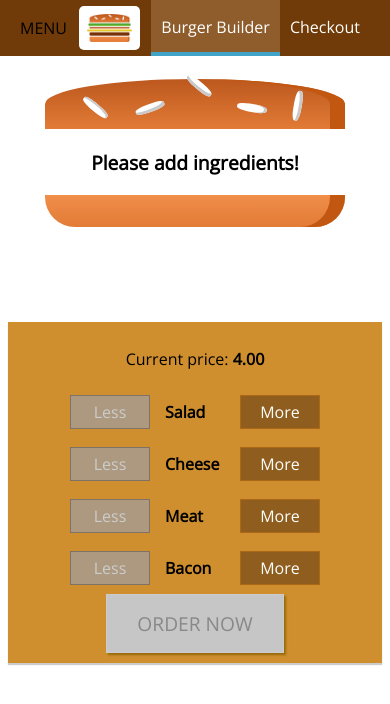
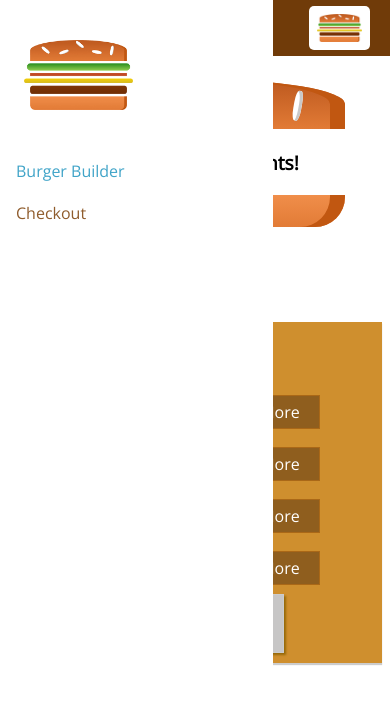
Before and after one commit to andferrario/burger-maker, a React app: page / in a window 390 px wide. Shown: the top 704 px of the page. Built offline with nearby package versions, Linux system fonts and the light colour scheme.

Commit message:
add mobile sidedrawer and style it

```diff
--- a/src/components/Layout/Layout.tsx
+++ b/src/components/Layout/Layout.tsx
@@ -1,9 +1,11 @@
 import React from 'react';
 import '../../styles/Layout.css';
 import { Toolbar } from '../Navigation/Toolbar/Toolbar';
+import { SideDrawer } from '../Navigation/SideDrawer/SideDrawer';
 
 export const Layout: React.FC = ({ children }) => (
   <>
+    <SideDrawer />
     <Toolbar />
     <main className="content">{children}</main>
   </>
--- /dev/null
+++ b/src/components/Navigation/SideDrawer/SideDrawer.tsx
@@ -0,0 +1,17 @@
+import React from 'react';
+import { Logo } from '../../Logo/Logo';
+import { NavigationItems } from '../NavigationItems/NavigationsItems';
+import '../../../styles/SideDrawer.css';
+
+export const SideDrawer: React.FC = () => {
+  return (
+    <div className="side-drawer">
+      <div className="logo-mobile">
+        <Logo />
+      </div>
+      <nav>
+        <NavigationItems />
+      </nav>
+    </div>
+  );
+};
--- a/src/components/Navigation/Toolbar/Toolbar.tsx
+++ b/src/components/Navigation/Toolbar/Toolbar.tsx
@@ -6,8 +6,10 @@ import { NavigationItems } from '../NavigationItems/NavigationsItems';
 export const Toolbar: React.FC = () => (
   <header className="toolbar">
     <div>MENU</div>
-    <Logo />
-    <nav>
+    <div className="logo-desktop">
+      <Logo />
+    </div>
+    <nav className="desktop-only">
       <NavigationItems />
     </nav>
   </header>
--- a/src/styles/Logo.css
+++ b/src/styles/Logo.css
@@ -1,7 +1,7 @@
 .logo {
     background-color: white;
     padding: 8px;
-    height: 80%;
+    height: 100%;
     box-sizing: border-box;
     border-radius: 5px;
 }
--- a/src/styles/NavigationItem.css
+++ b/src/styles/NavigationItem.css
@@ -1,19 +1,38 @@
+.navigation-item {
+    margin: 10px 0;
+    box-sizing: border-box;
+    display: block;
+    width: 100%;
+}
+
+.navigation-item a {
+    color: #8F5C2C;
+    text-decoration: none;
+    width: 100%;
+    box-sizing: border-box;
+    display: block;
+}
+
+.navigation-item a:hover,
+.navigation-item a:active,
+.navigation-item a.active {
+    color: #40A4C8;
+}
+
+@media (min-width: 500px) {
     .navigation-item {
         margin: 0;
-    box-sizing: border-box;
         display: flex;
         height: 100%;
+        width: auto;
         align-items: center;
     }
 
     .navigation-item a {
         color: white;
-    text-decoration: none;
         height: 100%;
         padding: 16px 10px;
         border-bottom: 4px solid transparent;
-    box-sizing: border-box;
-    display: block;
     }
 
     .navigation-item a:hover,
@@ -23,3 +42,4 @@
         border-bottom: 4px solid #40A4C8;
         color: white;
     }
+}
--- a/src/styles/NavigationItems.css
+++ b/src/styles/NavigationItems.css
@@ -3,6 +3,13 @@
     padding: 0;
     list-style: none;
     display: flex;
+    flex-flow: column;
     align-items: center;
     height: 100%;
 }
+
+@media (min-width: 500px) {
+    .navigation-items {
+        flex-flow: row;
+    }
+}
--- /dev/null
+++ b/src/styles/SideDrawer.css
@@ -0,0 +1,32 @@
+.side-drawer {
+    position: fixed;
+    width: 280px;
+    max-width: 70%;
+    height: 100%;
+    left: 0;
+    top: 0;
+    z-index: 200;
+    background-color: white;
+    padding: 32px 16px;
+    box-sizing: border-box;
+    transition: transform 0.3s ease-out;
+}
+
+@media (min-width: 500px) {
+    .side-drawer {
+        display: none;
+    }
+}
+
+.open {
+    transform: translateX(0);
+}
+
+.close {
+    transform: translateX(-100%);
+}
+
+.logo-mobile {
+    height: 11%;
+    margin-bottom: 32px;
+}
--- a/src/styles/Toolbar.css
+++ b/src/styles/Toolbar.css
@@ -16,3 +16,13 @@
 .toolbar nav {
     height: 100%;
 }
+
+.logo-desktop {
+    height: 80%;
+}
+
+@media (max-width: 499px) {
+    .desktop-only {
+        display: none;
+    }
+}
```
Also changed, not shown: src/styles/Layout.css (line endings or trailing spaces). Lines whose indentation alone changed are shown as unchanged.
